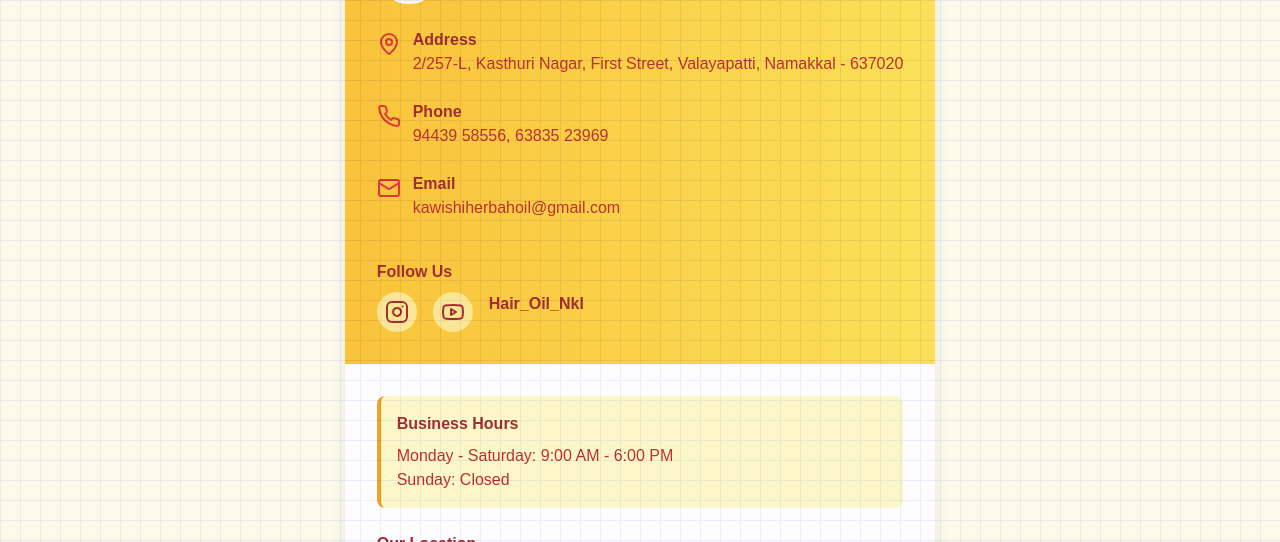
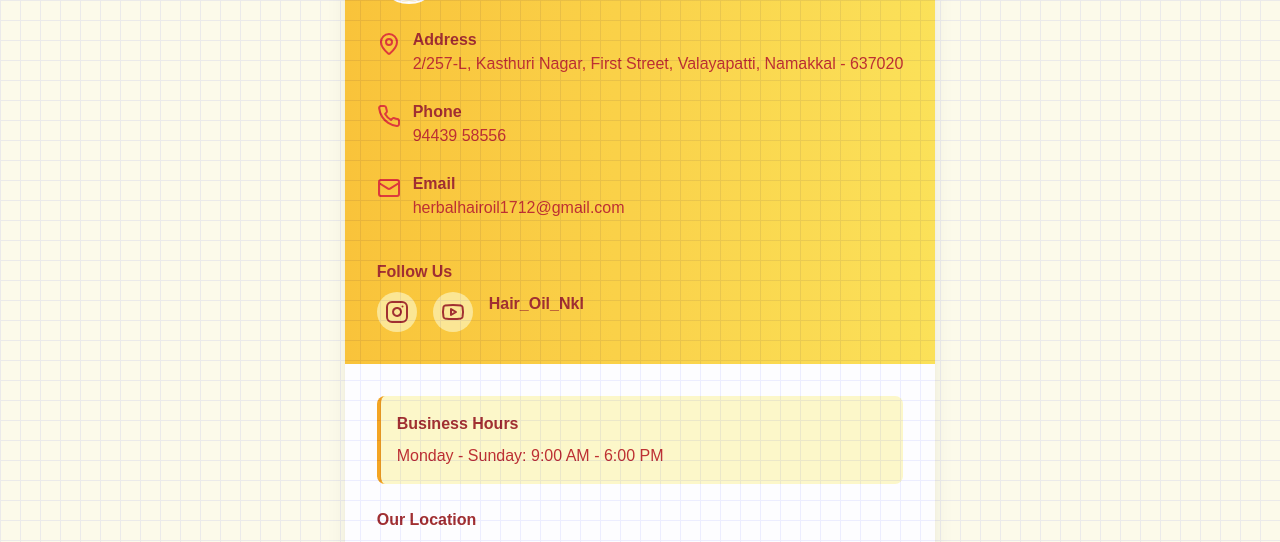
Before and after one commit to Way2skills/kushal_hair_oil, a Next.js app: page / in a window 1280 px wide. Shown: the part 3080-3622 px from the top of the page. Built offline with nearby package versions, Linux system fonts and the light colour scheme; grey boxes are pictures that could not be loaded.

Commit message:
Update contact-section.tsx

```diff
--- a/components/sections/contact-section.tsx
+++ b/components/sections/contact-section.tsx
@@ -99,7 +99,7 @@ export default function ContactSection() {
                   <Phone className="w-6 h-6 text-red-600 mr-3 mt-1" />
                   <div>
                     <h4 className="font-semibold text-red-800">Phone</h4>
-                    <p className="text-red-700">94439 58556, 63835 23969</p>
+                    <p className="text-red-700">94439 58556</p>
                   </div>
                 </motion.div>
 
@@ -107,17 +107,17 @@ export default function ContactSection() {
                   <Mail className="w-6 h-6 text-red-600 mr-3 mt-1" />
                   <div>
                     <h4 className="font-semibold text-red-800">Email</h4>
-                    <p className="text-red-700">kawishiherbahoil@gmail.com</p>
+                    <p className="text-red-700">herbalhairoil1712@gmail.com</p>
                   </div>
                 </motion.div>
 
                 <div className="pt-4">
                   <h4 className="font-semibold mb-2 text-red-800">Follow Us</h4>
                   <div className="flex space-x-4">
-                    <motion.a whileHover={{ scale: 1.2 }} href="#" className="bg-amber-200 p-2 rounded-full">
+                    <motion.a whileHover={{ scale: 1.2 }} href="https://www.instagram.com/hair_oil_nkl?igsh=MWUzYjloZjIydTZxMA==" className="bg-amber-200 p-2 rounded-full">
                       <Instagram className="w-6 h-6 text-red-800" />
                     </motion.a>
-                    <motion.a whileHover={{ scale: 1.2 }} href="#" className="bg-amber-200 p-2 rounded-full">
+                    <motion.a whileHover={{ scale: 1.2 }} href="https://www.youtube.com/@Hairoilnkl" className="bg-amber-200 p-2 rounded-full">
                       <Youtube className="w-6 h-6 text-red-800" />
                     </motion.a>
                     <span className="text-red-800 font-semibold ml-2">Hair_Oil_Nkl</span>
@@ -130,8 +130,8 @@ export default function ContactSection() {
             <div className="p-8">
               <div className="bg-yellow-100 rounded-lg p-4 border-l-4 border-amber-500 mb-6">
                 <h4 className="font-bold text-red-800 mb-2">Business Hours</h4>
-                <p className="text-red-700">Monday - Saturday: 9:00 AM - 6:00 PM</p>
-                <p className="text-red-700">Sunday: Closed</p>
+                <p className="text-red-700">Monday - Sunday: 9:00 AM - 6:00 PM</p>
+                {/* <p className="text-red-700">Sunday: Closed</p> */}
               </div>
 
               <h4 className="font-bold text-red-800 mb-2">Our Location</h4>
```
